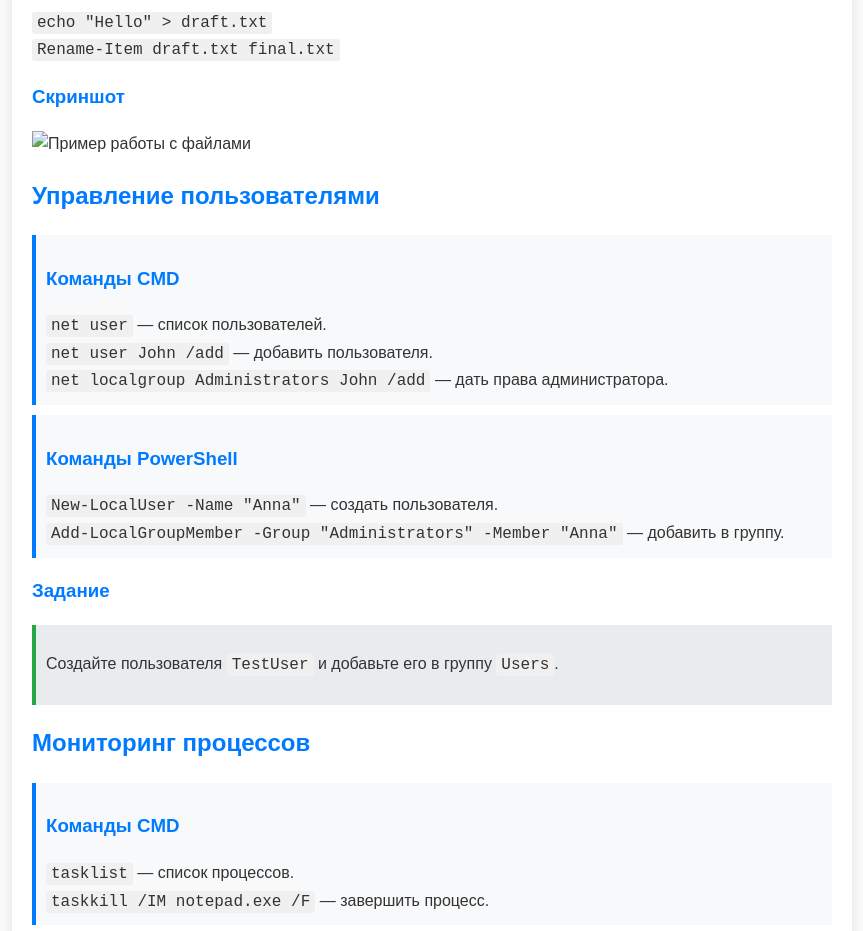
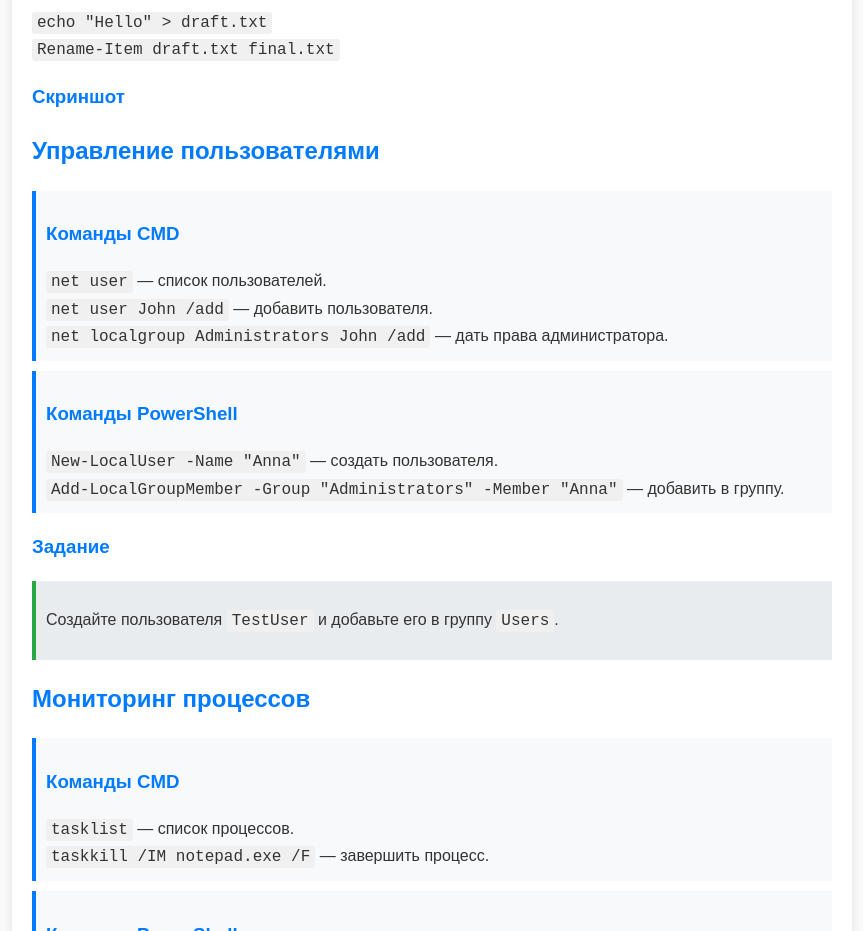
Before and after one commit to swrnzxme/swrnzxme.github.io, a plain HTML site: page terminal-guideCMD/index.html in a window 1280 px wide. Shown: the part 1040-1971 px from the top of the page, without its empty margins (208-1071 px from the left). Drawn offline with Linux system fonts and the light colour scheme.

Commit message:
Update index.html

```diff
--- a/terminal-guideCMD/index.html
+++ b/terminal-guideCMD/index.html
@@ -106,7 +106,6 @@
             <code>echo "Hello" > draft.txt</code><br>
             <code>Rename-Item draft.txt final.txt</code>
             <h3>Скриншот</h3>
-            <img src="screenshot1.png" alt="Пример работы с файлами">
         </section>
 
         <!-- Управление пользователями -->
```
